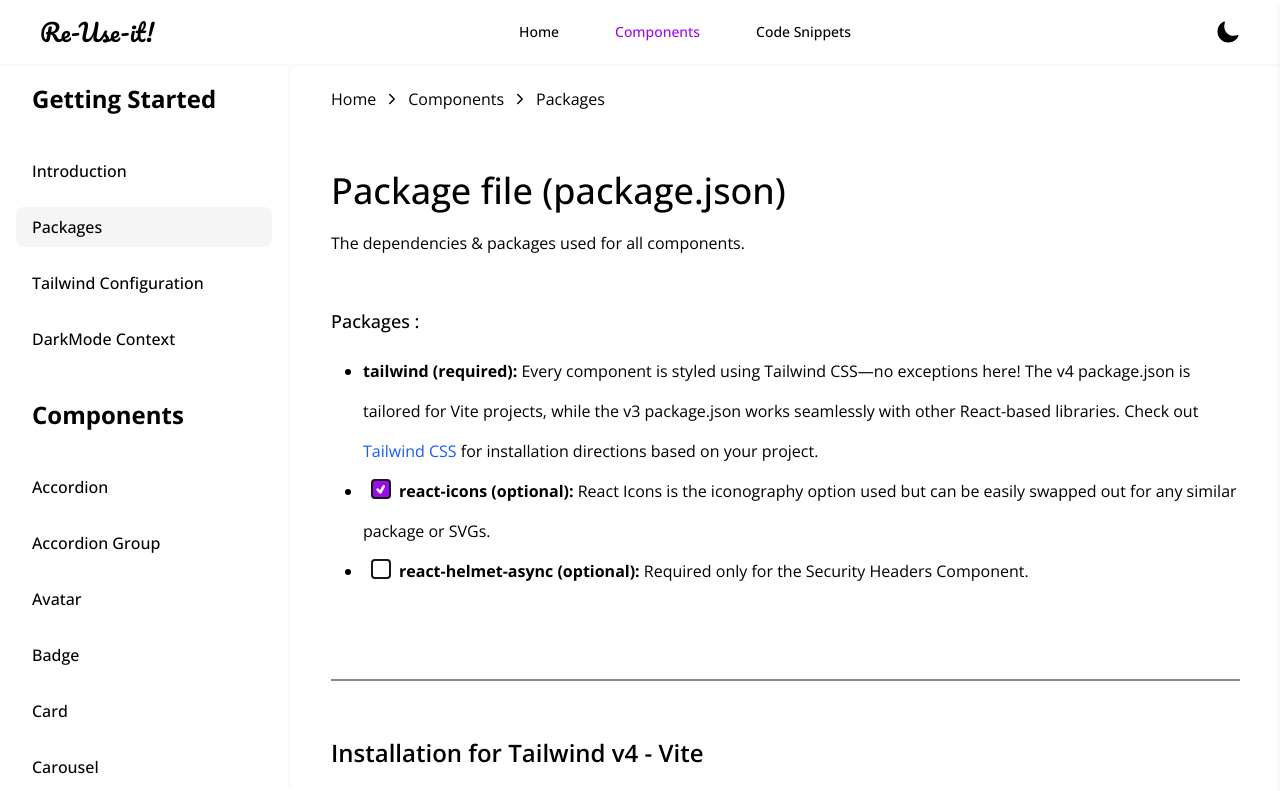
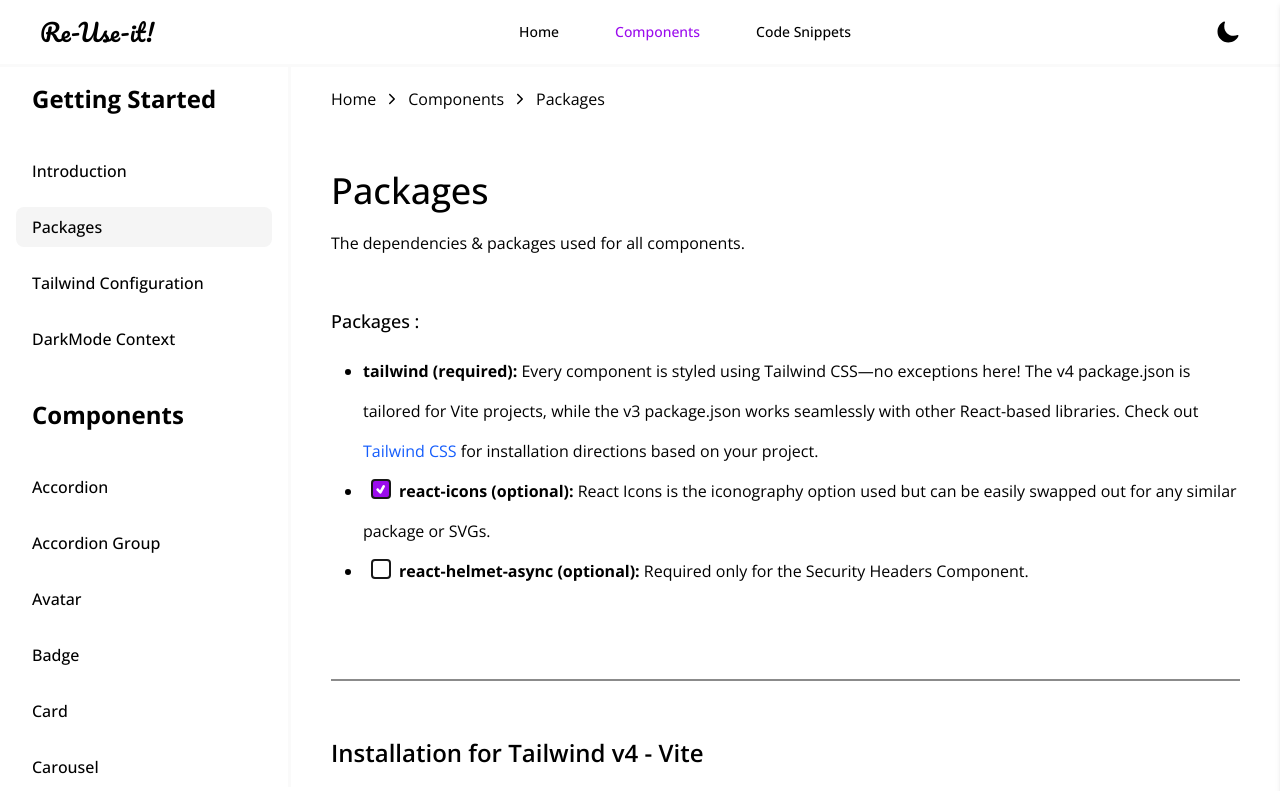
Before and after one commit to roshith-prakash/re-use-it, a React (Vite) app: page /components/packages in a window 1280 px wide. Shown: the top 791 px of the page. Built offline with nearby package versions, Linux system fonts and the light colour scheme; a web font is replaced by a local one.

Commit message:
Minor name change

```diff
--- a/src/pages/PackageFile.tsx
+++ b/src/pages/PackageFile.tsx
@@ -47,7 +47,7 @@ const PackageFile = () => {
 
   return (
     <div className="dark:bg-darkbg min-h-screen p-10 dark:text-white">
-      <h1 className="text-4xl font-medium">Package file (package.json)</h1>
+      <h1 className="text-4xl font-medium">Packages</h1>
       <h2 className="py-5">
         The dependencies & packages used for all components.
       </h2>
```
